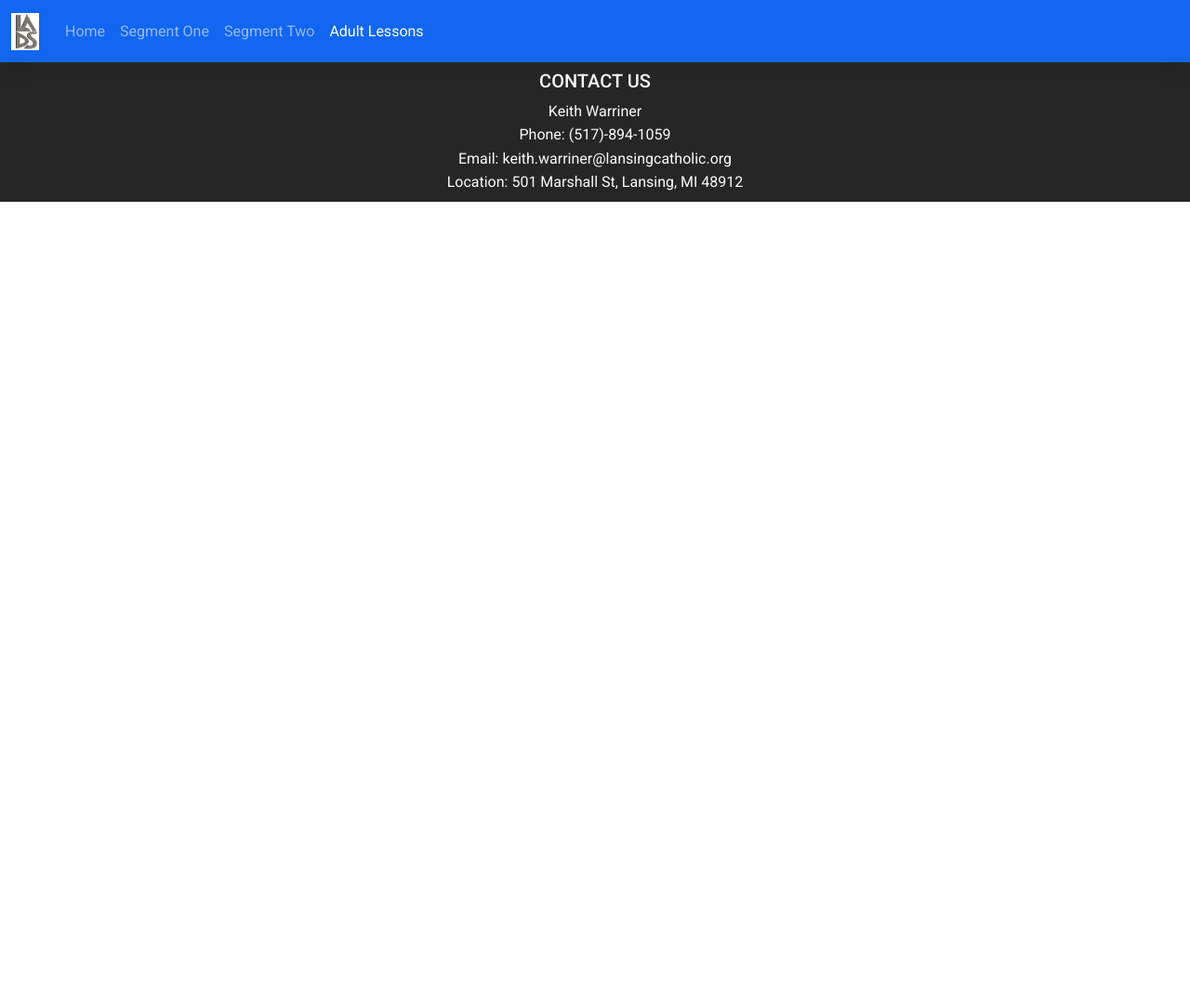
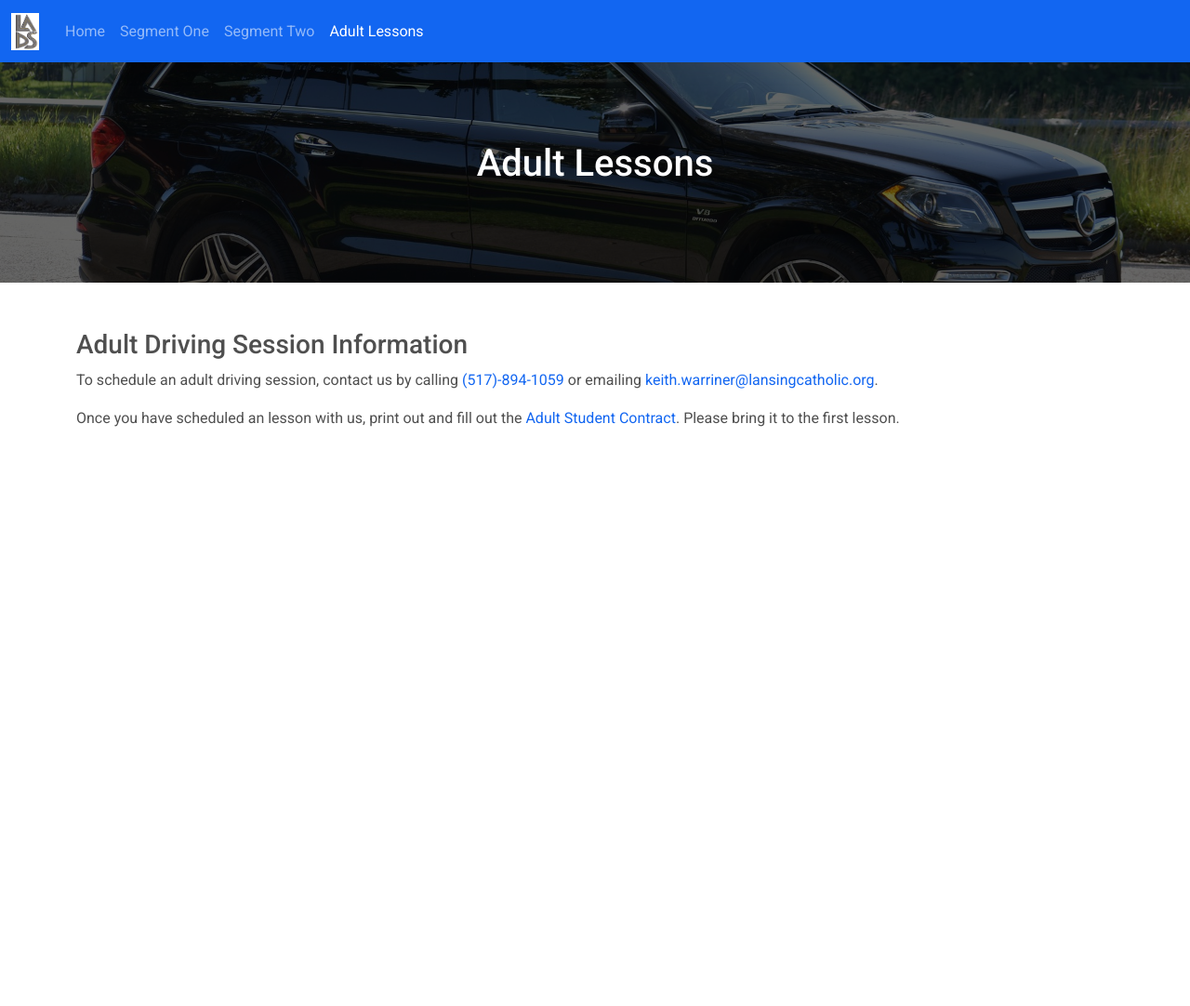
Before and after one commit to warrinerbros/warrinerbros.github.io, a website: page adult-lessons.html in a window 1280 px wide. Shown: the top 1082 px of the page at 93% size. Before the commit the page ends 800 px from the top, so only its background shows below. Drawn offline with Linux system fonts and the light colour scheme.

Commit message:
generated adult lessons page

```diff
--- a/adult-lessons.html
+++ b/adult-lessons.html
@@ -16,13 +16,17 @@
     />
     <!-- MDB -->
     <link rel="stylesheet" href="css/mdb.min.css" />
+
+    <!-- Adobe PDF Previwer-->
+    <script src="https://documentcloud.adobe.com/view-sdk/main.js"></script>
+
   </head>
   <body>
 
     <!-- Start your project here-->
 
     <!-- Navbar -->
-    <nav class="navbar navbar-expand-lg navbar-dark bg-primary">
+    <nav class="navbar fixed-top navbar-expand-lg navbar-dark bg-primary">
       <!-- Container wrapper -->
       <div class="container-fluid">
         <!-- Navbar brand -->
@@ -67,7 +71,56 @@
     </nav>
     <!-- Navbar -->
 
+    <!-- Background image -->
+    <div
+    class="p-3 text-center bg-image"
+    style="
+      background-image: url(img/mercedes.jpg);
+      height: 240px;
+      margin-top:64px
+    "
+    >
+    <div class="mask" style="background-color: rgba(0, 0, 0, 0.6);">
+      <div class="d-flex justify-content-center align-items-center h-100">
+        <div class="text-white">
+          <h1 class="mb-3">Adult Lessons</h1>
+        </div>
+      </div>
+    </div>
+    </div>
+    <!-- Background image -->
 
+    <!-- Class Information -->
+    <div class = "container">
+      <h3 style="margin-top:50px"> Adult Driving Session Information</h3>
+      <p> To schedule an adult driving session, contact us by calling
+        <a href="tel:+15178941059">(517)-894-1059</a> or emailing
+        <a href="mailto:keith.warriner@lansingcatholic.org">keith.warriner@lansingcatholic.org</a>.
+      </p>
+
+      <p>
+        Once you have scheduled an lesson with us, print out and fill out the
+        <a href="docs/Adult_Student_Contract_19_Jul_2020.pdf" target="_blank" rel="noopener noreferrer">Adult Student Contract</a>.
+        Please bring it to the first lesson.
+      </p>
+
+      <div class = "row">
+        <div class = "d-flex col justify-content-center mb-5">
+          <div id="adobe-dc-view" class = "pt-3" style="height: 600px; width: 900px;"></div>
+          <script type="text/javascript">
+            document.addEventListener("adobe_dc_view_sdk.ready", function(){
+              var adobeDCView = new AdobeDC.View({clientId: "c2cfe3c73e99459ba0fd8ca13600ee46", divId: "adobe-dc-view"});
+              adobeDCView.previewFile({
+                content:{location: {url: "docs/Segment_One_2020-21_Contract_21Aug20.pdf"}},
+                metaData:{fileName: "Segment_One_2020-21_Contract_21Aug20.pdf"}
+              }, {embedMode: "SIZED_CONTAINER"});
+            });
+          </script>
+        </div>
+      </div>
+    </div>
+
+    </body>
     <!-- Footer -->
     <footer class="text-center text-light bg-dark mt-auto">
       <!-- Grid container -->
```
Also changed, not shown: img/mercedes.jpg (added), 1 other file.
